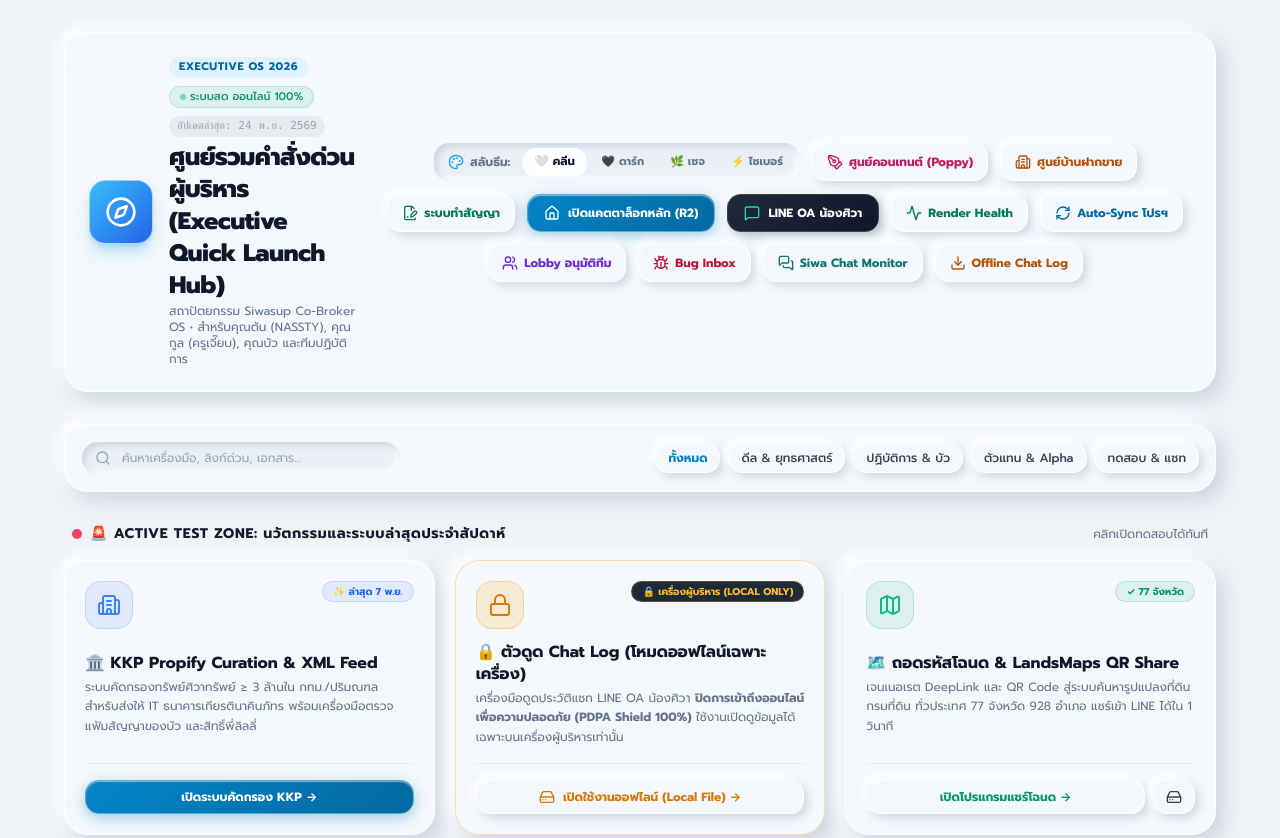
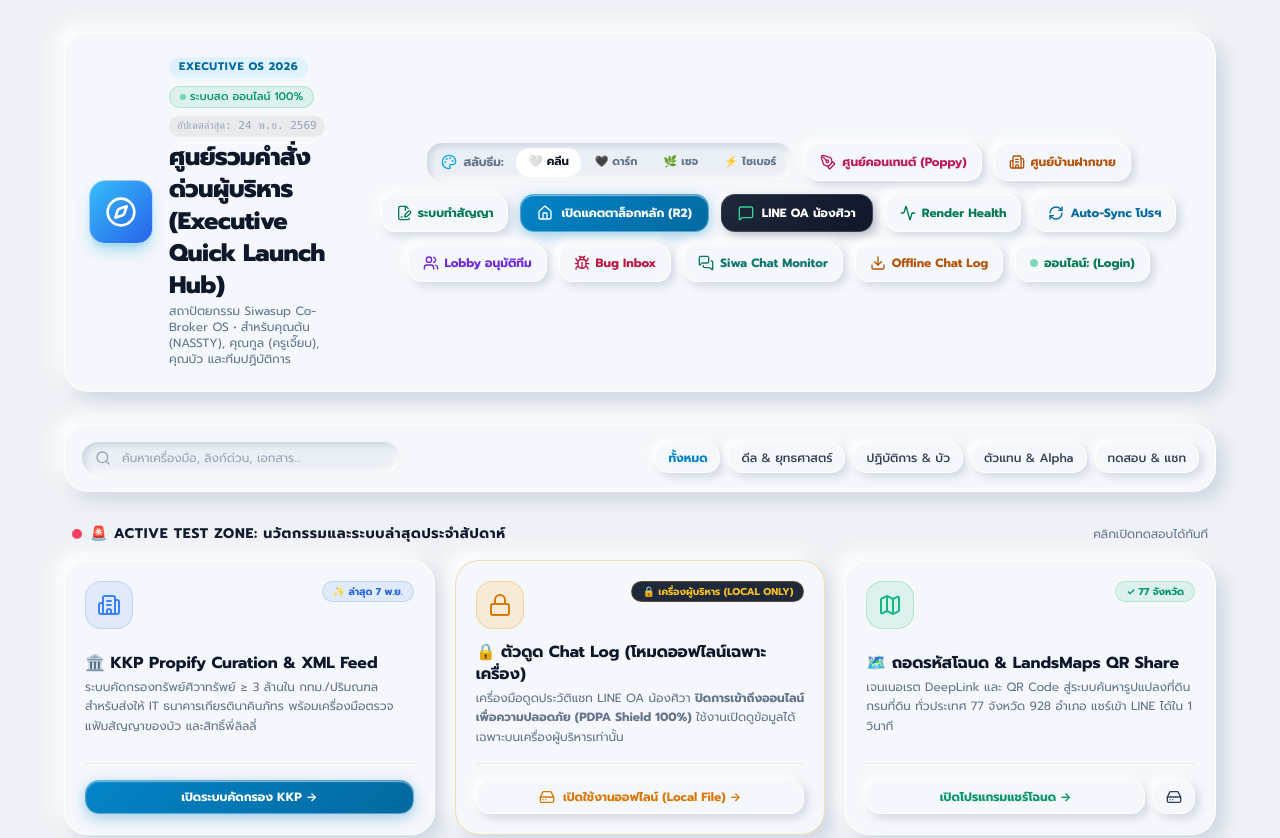
Before and after one commit to thenassty-cpu/siwasup-cobroker-os, a plain HTML site: page executive_quick_hub.html in a window 1280 px wide. Shown: the top 838 px of the page. Drawn offline with nearby package versions, Linux system fonts and the light colour scheme.

Commit message:
feat(hub): add live online members count pill with auto-refresh

```diff
--- a/executive_quick_hub.html
+++ b/executive_quick_hub.html
@@ -309,6 +309,11 @@
           <i data-lucide="download" class="w-4 h-4"></i>
           <span>Offline Chat Log</span>
         </a>
+
+        <button type="button" id="onlineCountPill" onclick="refreshOnlineUsers(true)" class="neu-btn px-3.5 py-2.5 text-xs font-bold flex items-center gap-1.5 text-emerald-700" title="คลิกเพื่อดูรายชื่อคนออนไลน์ (Active ใน 5 นาทีล่าสุด)">
+          <span class="w-2 h-2 rounded-full bg-emerald-500 animate-pulse"></span>
+          <span id="onlineCountText">ออนไลน์: ...</span>
+        </button>
 
       </div>
     </header>
@@ -962,6 +967,40 @@
       });
       openBugInboxModal();
     }
+
+    async function refreshOnlineUsers(showPopup = false) {
+      const textEl = document.getElementById('onlineCountText');
+      try {
+        const sess = localStorage.getItem('siwasup_session') || '';
+        if (!sess) {
+          if (textEl) textEl.textContent = 'ออนไลน์: (Login)';
+          return;
+        }
+        const res = await fetch('https://siwasup-cobroker-os.onrender.com/api/lobby/list', {
+          headers: { 'Authorization': 'Bearer ' + sess },
+          cache: 'no-store'
+        });
+        if (!res.ok) {
+          if (textEl) textEl.textContent = 'ออนไลน์: -';
+          return;
+        }
+        const data = await res.json();
+        const approved = Array.isArray(data.approved) ? data.approved : [];
+        const nowSec = Math.floor(Date.now() / 1000);
+        const online = approved.filter(m => Number(m.last_active_at || 0) >= (nowSec - 300));
+        if (textEl) textEl.textContent = `ออนไลน์: ${online.length} / ${approved.length} คน`;
+        if (showPopup) {
+          const names = online.map(m => `• ${m.nickname || m.name || m.code} (${m.code || '-'})`).join('\n');
+          alert(`🟢 ออนไลน์ใน 5 นาทีล่าสุด (${online.length} / ${approved.length} คน)\n\n${names || 'ยังไม่มีสมาชิกออนไลน์ใน 5 นาทีล่าสุด'}`);
+        }
+      } catch (e) {
+        if (textEl) textEl.textContent = 'ออนไลน์: -';
+      }
+    }
+    document.addEventListener('DOMContentLoaded', () => {
+      refreshOnlineUsers(false);
+      setInterval(() => refreshOnlineUsers(false), 60000);
+    });
   </script>
 </body>
 </html>
```
